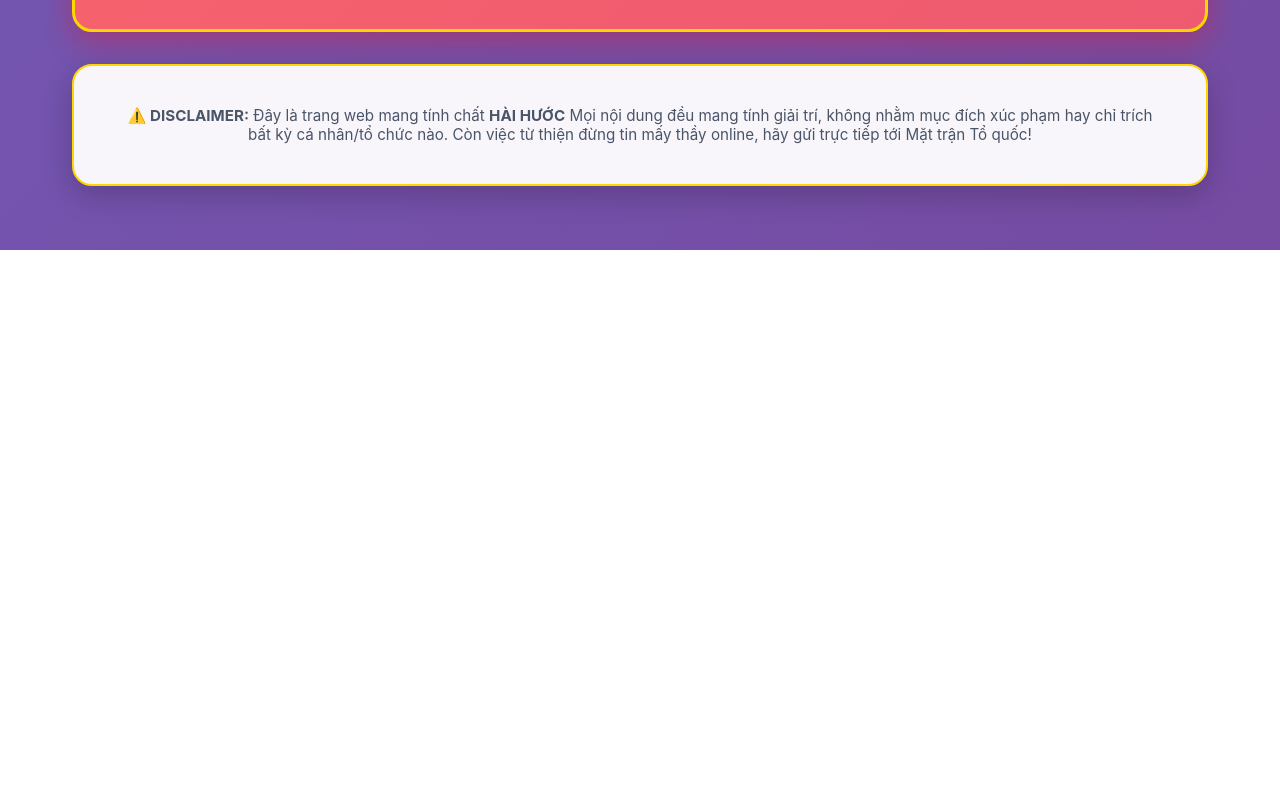
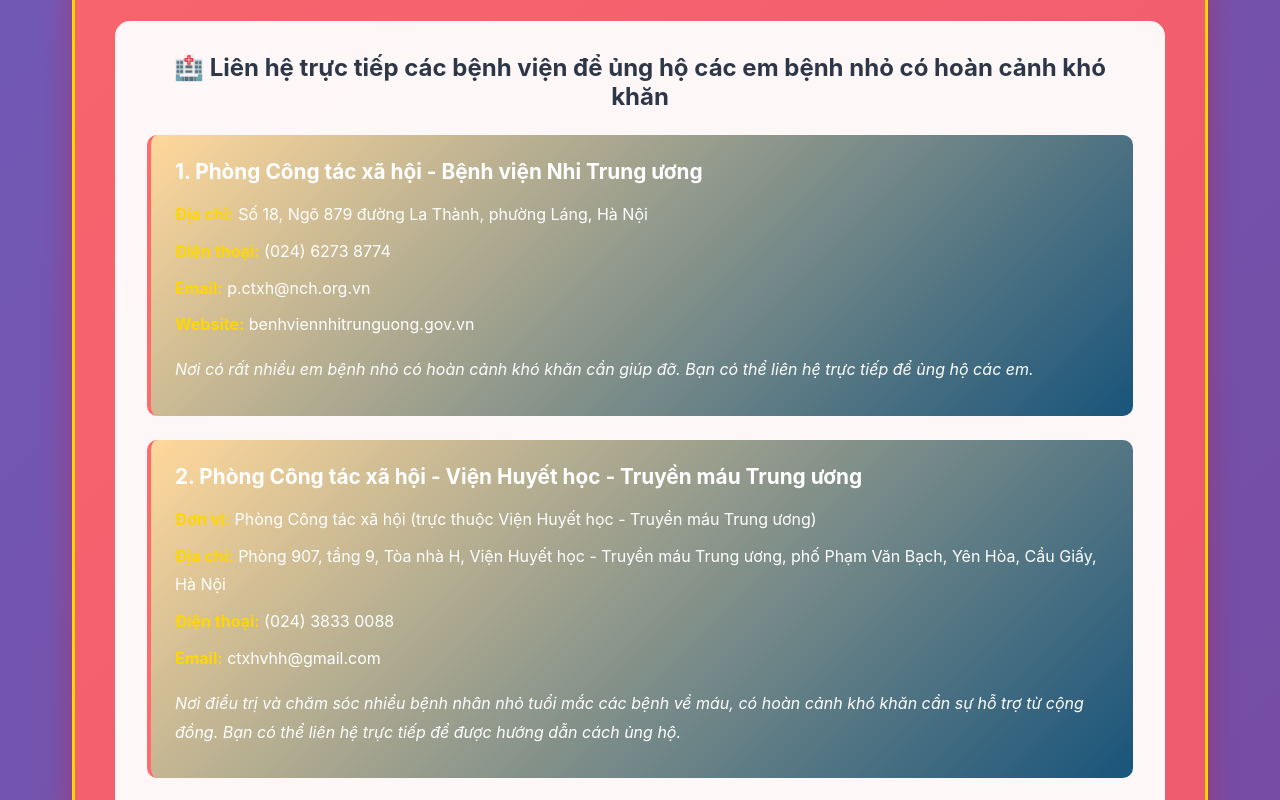
Before and after one commit to hoangth55/nuoitoi, a React (Vite) app: page / in a window 1280 px wide. Shown: the part 6720-7520 px from the top of the page. Before the commit the page ends 6970 px from the top, so only its background shows below. Built offline with nearby package versions, Linux system fonts and the light colour scheme; no server answers.

Commit message:
Add info donate

```diff
--- a/src/App.jsx
+++ b/src/App.jsx
@@ -574,6 +574,46 @@ const CharityAccountInfo = styled.div`
   }
 `;
 
+const HospitalInfo = styled.div`
+  background: rgba(255, 255, 255, 0.95);
+  padding: 2rem;
+  border-radius: 15px;
+  margin-top: 2rem;
+  color: #2d3748;
+`;
+
+const HospitalItem = styled.div`
+  padding: 1.5rem;
+  margin-bottom: 1.5rem;
+  background: linear-gradient(135deg, #ffd89b 0%, #19547b 100%);
+  border-radius: 10px;
+  border-left: 4px solid #ff6b6b;
+  color: white;
+
+  &:last-child {
+    margin-bottom: 0;
+  }
+`;
+
+const HospitalName = styled.h3`
+  font-size: 1.3rem;
+  margin-bottom: 1rem;
+  color: white;
+`;
+
+const HospitalDetails = styled.div`
+  font-size: 1rem;
+  line-height: 1.8;
+
+  div {
+    margin-bottom: 0.5rem;
+  }
+
+  strong {
+    color: #ffd700;
+  }
+`;
+
 function App() {
   const [likes, setLikes] = useState(0);
   const [donates, setDonates] = useState(0);
@@ -945,6 +985,42 @@ function App() {
               </CopyButton>
             </CharityAccountItem>
           </CharityAccounts>
+
+          <HospitalInfo>
+            <h3 style={{ textAlign: 'center', marginBottom: '1.5rem', fontSize: '1.5rem', color: '#2d3748' }}>
+              🏥 Liên hệ trực tiếp các bệnh viện để ủng hộ các em bệnh nhỏ có hoàn cảnh khó khăn
+            </h3>
+
+            <HospitalItem>
+              <HospitalName>1. Phòng Công tác xã hội - Bệnh viện Nhi Trung ương</HospitalName>
+              <HospitalDetails>
+                <div><strong>Địa chỉ:</strong> Số 18, Ngõ 879 đường La Thành, phường Láng, Hà Nội</div>
+                <div><strong>Điện thoại:</strong> (024) 6273 8774</div>
+                <div><strong>Email:</strong> p.ctxh@nch.org.vn</div>
+                <div><strong>Website:</strong> benhviennhitrunguong.gov.vn</div>
+                <div style={{ marginTop: '1rem', fontStyle: 'italic' }}>
+                  Nơi có rất nhiều em bệnh nhỏ có hoàn cảnh khó khăn cần giúp đỡ. Bạn có thể liên hệ trực tiếp để ủng hộ các em.
+                </div>
+              </HospitalDetails>
+            </HospitalItem>
+
+            <HospitalItem>
+              <HospitalName>2. Phòng Công tác xã hội - Viện Huyết học - Truyền máu Trung ương</HospitalName>
+              <HospitalDetails>
+                <div><strong>Đơn vị:</strong> Phòng Công tác xã hội (trực thuộc Viện Huyết học - Truyền máu Trung ương)</div>
+                <div><strong>Địa chỉ:</strong> Phòng 907, tầng 9, Tòa nhà H, Viện Huyết học - Truyền máu Trung ương, phố Phạm Văn Bạch, Yên Hòa, Cầu Giấy, Hà Nội</div>
+                <div><strong>Điện thoại:</strong> (024) 3833 0088</div>
+                <div><strong>Email:</strong> ctxhvhh@gmail.com</div>
+                <div style={{ marginTop: '1rem', fontStyle: 'italic' }}>
+                  Nơi điều trị và chăm sóc nhiều bệnh nhân nhỏ tuổi mắc các bệnh về máu, có hoàn cảnh khó khăn cần sự hỗ trợ từ cộng đồng. Bạn có thể liên hệ trực tiếp để được hướng dẫn cách ủng hộ.
+                </div>
+              </HospitalDetails>
+            </HospitalItem>
+
+            <div style={{ marginTop: '1.5rem', padding: '1rem', background: 'rgba(102, 126, 234, 0.1)', borderRadius: '10px', textAlign: 'center' }}>
+              <strong style={{ color: '#667eea' }}>💡 Bạn có thể liên hệ trực tiếp các bệnh viện trên để được hướng dẫn cách ủng hộ cụ thể</strong>
+            </div>
+          </HospitalInfo>
         </CharityWarning>
         <Disclaimer>
           <p>
```
